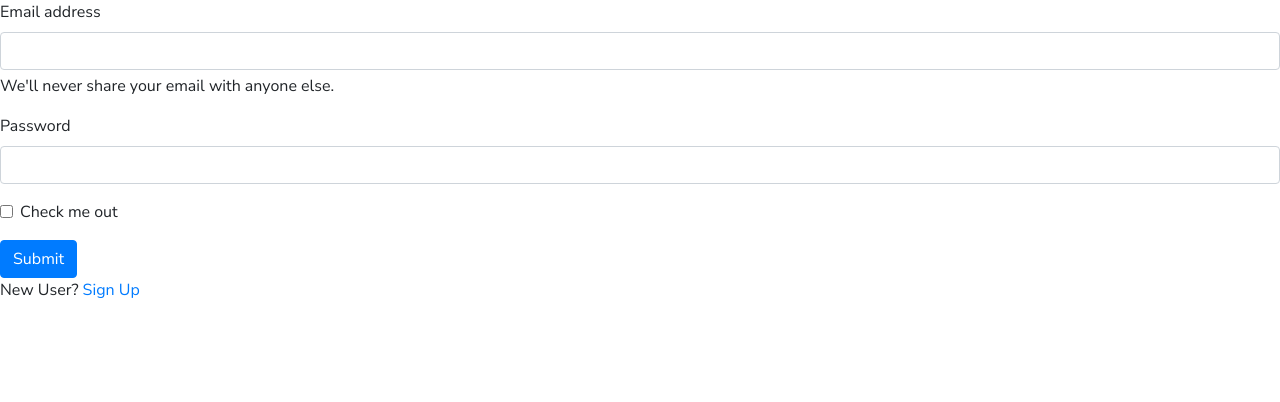
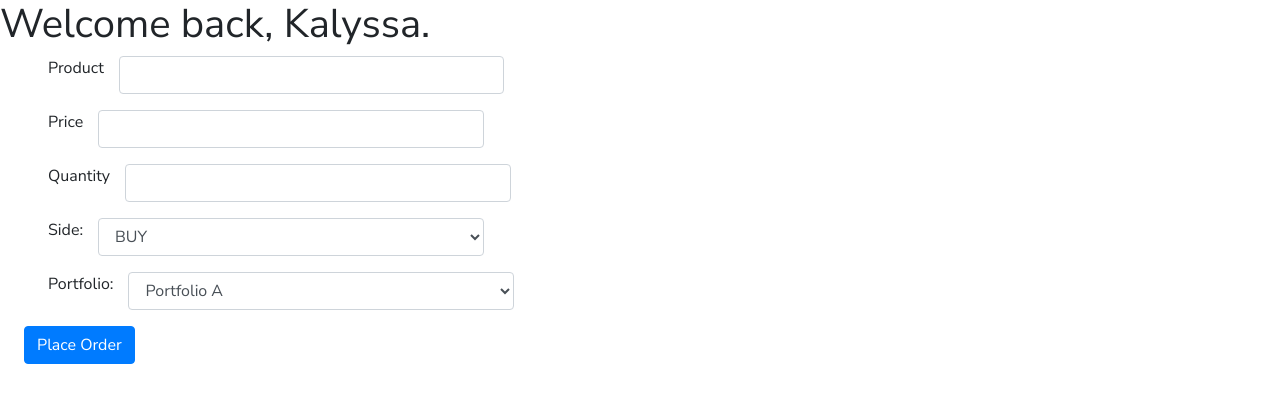
Before and after one commit to Kweku21/tlc-anular, an Angular app: page / in a window 1280 px wide. Shown: the top 402 px of the page. Built offline with nearby package versions, Linux system fonts and the light colour scheme.

Commit message:
included place order component

```diff
--- a/src/app/app.component.html
+++ b/src/app/app.component.html
@@ -1,3 +1,4 @@
 <div>
-  <app-login-form></app-login-form>
+  <!-- <app-login-form></app-login-form> -->
+  <app-place-order></app-place-order>
 </div>
```
